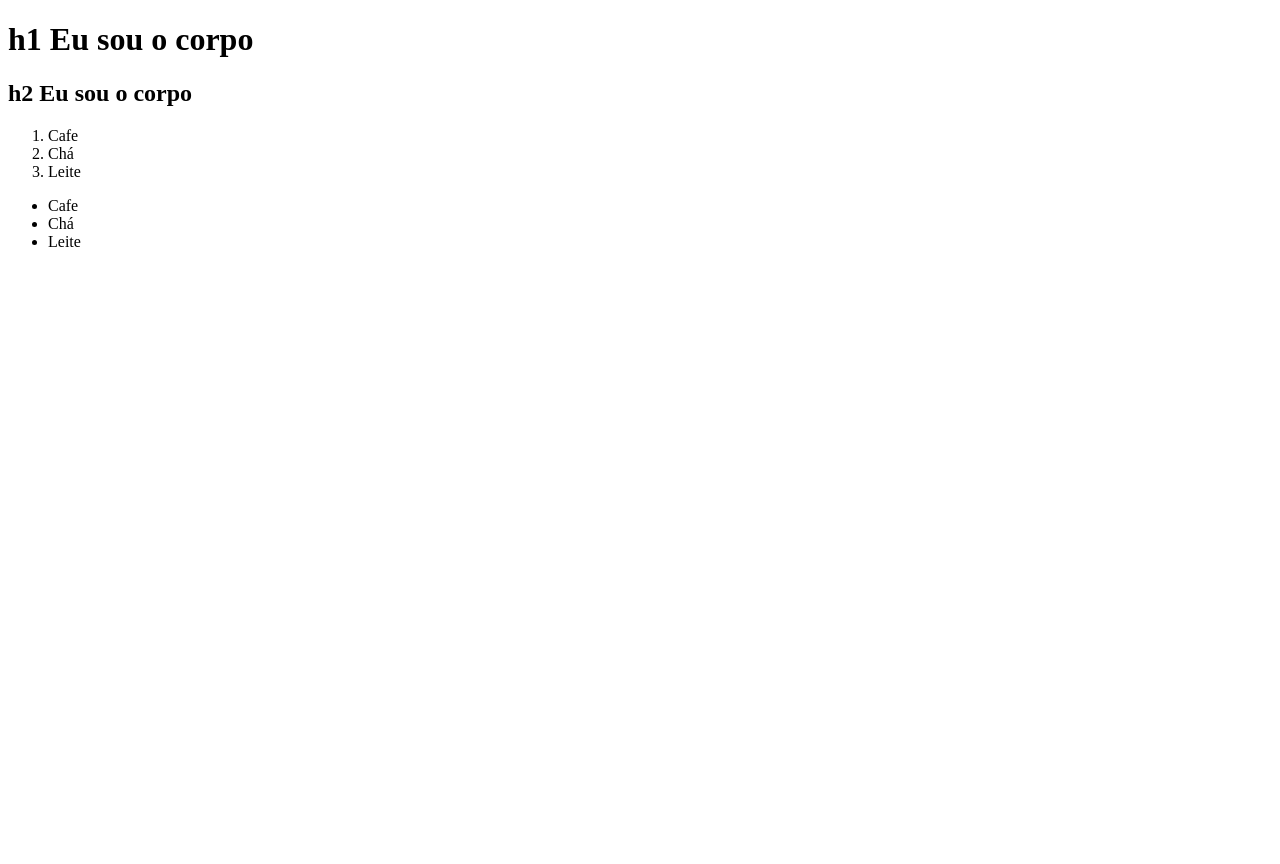
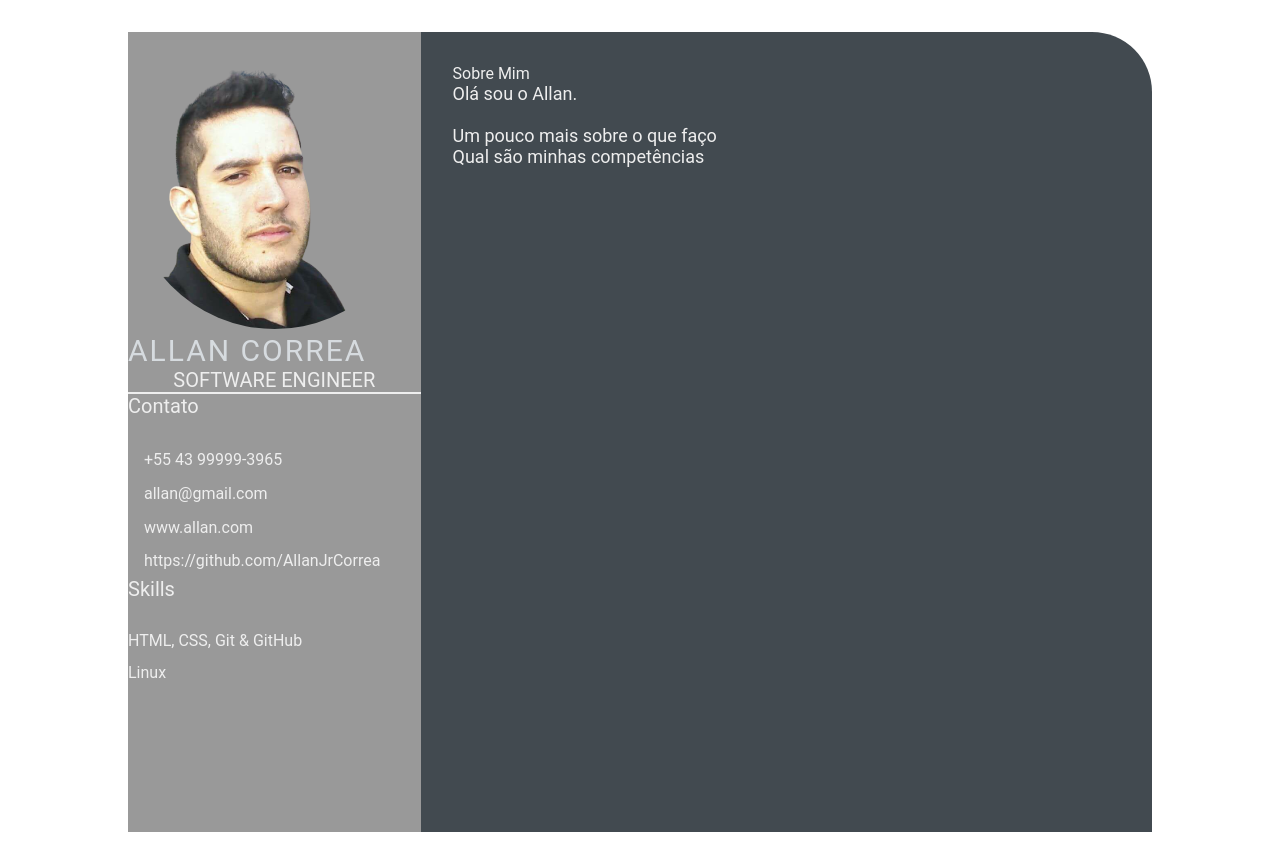
Before and after one commit to AllanJrCorrea/allan.github.io, a plain HTML site: page index.html in a window 1280 px wide. Before the commit the page ends 800 px from the top, so only its background shows below. Drawn offline with Linux system fonts and the light colour scheme.

Commit message:
day-02 (#2)

```diff
--- a/index.html
+++ b/index.html
@@ -4,21 +4,54 @@
     <meta charset="UTF-8">
     <meta http-equiv="X-UA-Compatible" content="IE=edge">
     <meta name="viewport" content="width=device-width, initial-scale=1.0">
-    <title>Olá!! Eu sou o Allan</title>
+    <title>Allan CV</title>
+
+    <link rel="stylesheet" href="style.css">
+
 </head>
 <body>
-    <h1>h1 Eu sou o corpo</h1>
-    <h2>h2 Eu sou o corpo</h2>
+    <main class="resume-contents">
+        <section class="left-section">
+            <section class="left-section-content">
+                <div class="profile">
+                    <img class="profile-image" src="img/profile-image.png" alt="Profile image">
+                    <p class="name">Allan Correa</p>
+                    <p class="profession">Software Engineer</p>
+                </div>
+                <div class="contact-info">
+                    <p class="left-title">Contato</p>
+                    <ul>
+                        <li><i class="fa fa-phone"></i>+55 43 99999-3965</li>
+                        <li><i class="fa fa-envelope"></i>allan@gmail.com</li>
+                        <li><i class="fa fa-globe"></i>www.allan.com</li>
+                        <li><i class="fa fa-github"></i>https://github.com/AllanJrCorrea</li>
+                    </ul>
+                </div>
+                <div class="skills">
+                    <p class="left-title">Skills</p>
+                    <ul>
+                        <li><p>HTML, CSS, Git & GitHub</p></li>
+                        <li><p>Linux</p></li>
+                    </ul>
+                </div>
+            </section>
+        </section>
+            <section class="right-section">
+                <div class="right-section-contents">
+                    <section class="about gap">
+                        <div class="right-title">Sobre Mim</div>
+                        <p class="about-me-contents">
+                            Olá sou o Allan.<br>
+                            <br> Um pouco mais sobre o que faço
+                            <br> Qual são minhas competências
+
+                        </p>
+                    </section>
+
+                </div>
+
+            </section>
+
+    </main>
 </body>
-<ol>
-    <li>Cafe</li>
-    <li>Chá</li>
-    <li>Leite</li>
-</ol>
-<ul>
-    <li>Cafe</li>
-    <li>Chá</li>
-    <li>Leite</li>
-</ul>
-
 </html>
--- /dev/null
+++ b/style.css
@@ -0,0 +1,103 @@
+* {
+    margin: 0;
+    padding: 0;
+    box-sizing: border-box;
+    list-style: none;
+    font-family: 'Roboto', sans-serif;
+}
+
+.resume-contents {
+    min-height: 100vh;
+    width: 80%;
+    margin: 2rem auto;
+    display: grid;
+    grid-template-columns: repeat(7, 1fr);
+}
+
+.left-section {
+    grid-column: span 2;
+    height: 100%;
+    background-color: #999999;
+}
+
+.right-section {
+    grid-column: span 5;
+    height: 100%;
+    background-color: #424a50;
+    border-radius: 0px 60px 0px 0px;
+}
+
+.left-section-contents{
+    padding: 2rem 2rem;
+}
+
+.profile {
+    width: 100%;
+    border-bottom: 2px solid #eeeeee;
+}
+
+.profile .profile-image {
+    width: 100%;
+    border-radius: 100%;
+}
+
+.name {
+    color: #D6DBDF;
+    font-size: 30px;
+    letter-spacing: 2px;
+    text-transform: uppercase;
+}
+
+.profession {
+    color: #eeeeee;
+    font-size: 20px;
+    text-transform: uppercase;
+    text-align: center;
+}
+
+/* .contact-info { border-bottom: 2px solid #1B2631; } */
+.left-title {
+    color: #eeeeee;
+    font-size: 20px;
+}
+
+.contact-info ul {
+    padding-top: 1.5rem;
+}
+
+.contact-info ul li,
+.references ul li {
+    padding: .4rem 0;
+    color: #eeeeee;
+}
+
+.contact-info ul li i,
+.references ul li i {
+    padding-right: 1rem;
+    font-size: 18px;
+    color: #eeeeee;
+}
+
+.skills ul {
+    padding-top: 1.5rem;
+}
+.skills ul li p {
+    padding: .4rem 0;
+    color: #eeeeee;
+}
+
+.right-section-contents {
+    padding: 2rem 2rem;
+}
+
+.right-title {
+    color: #eeeeee;
+}
+
+.gap {
+    padding-bottom: 2rem;
+}
+.about-me-contents {
+    font-size: 18px;
+    color: #eeeeee;
+}
```
Also changed, not shown: img/profile-image.png (added).
